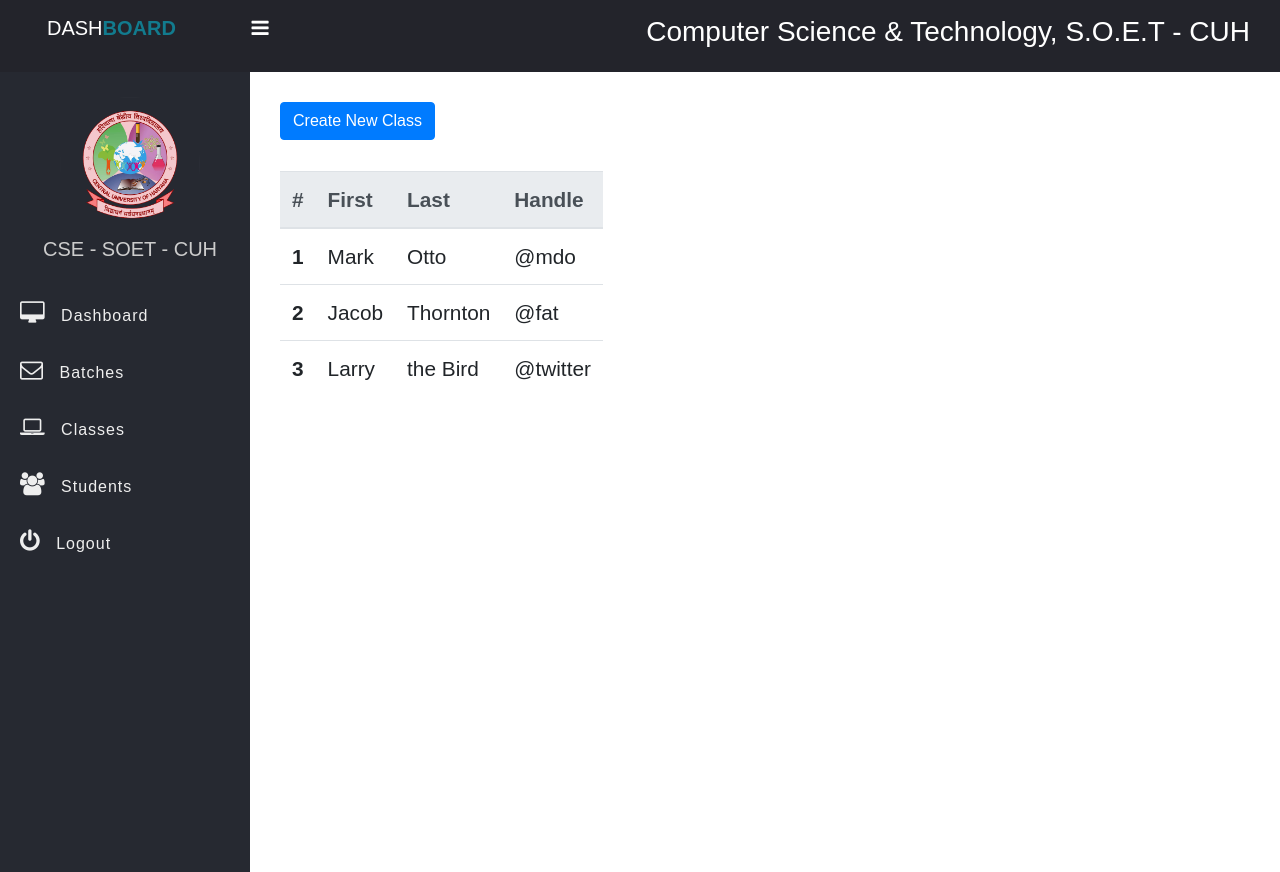
After one commit to rajpatel2619/cuh_soet_cse, a PHP site: page /classes.php in a window 1280 px wide. The commit adds this page. Run offline with PHP 8.4, Linux system fonts and the light colour scheme.

```diff
--- /dev/null
+++ b/classes.php
@@ -0,0 +1,72 @@
+<!DOCTYPE html>
+<html>
+<head>
+	<title>Dashboard</title>
+	<link rel="stylesheet" href="https://stackpath.bootstrapcdn.com/font-awesome/4.7.0/css/font-awesome.min.css">
+	<link rel="stylesheet" href="https://stackpath.bootstrapcdn.com/bootstrap/4.3.1/css/bootstrap.min.css" integrity="sha384-ggOyR0iXCbMQv3Xipma34MD+dH/1fQ784/j6cY/iJTQUOhcWr7x9JvoRxT2MZw1T" crossorigin="anonymous">
+	<link rel="stylesheet" href="css/batch.css">
+	<link rel="stylesheet" href="css/style.css">
+</head>
+<body>
+	<input type="checkbox" id="checkbox">
+	<header class="header">
+		<h2 class="u-name">DASH<b>BOARD</b>
+			<label for="checkbox">
+				<i id="navbtn" class="fa fa-bars" aria-hidden="true"></i>
+			</label>
+		</h2>
+		<h3>Computer Science & Technology, S.O.E.T - CUH</h3>
+		<!-- <i class="fa fa-user" aria-hidden="true"></i> -->
+	</header>
+	<div class="body">
+		<nav class="side-bar">
+			<div class="user-p">
+				<img src="img/cuhlogo.png">
+				<h5>CSE - SOET - CUH</h5>
+			</div>
+			<ul>
+				<li>
+					<a href="dashboard.php">
+						<i class="fa fa-desktop" aria-hidden="true"></i>
+						<span>Dashboard</span>
+					</a>
+				</li>
+				<li>
+					<a href="batches.php">
+						<i class="fa fa-envelope-o" aria-hidden="true"></i>
+						<span>Batches</span>
+					</a>
+				</li>
+				<li>
+					<a href="classes.php">
+						<i class="fa fa-laptop" aria-hidden="true"></i>
+						<span>Classes</span>
+					</a>
+				</li>
+				<li>
+					<a href="students.php">
+						<i class="fa fa-users" aria-hidden="true"></i>
+						<span>Students</span>
+					</a>
+				</li>
+				<!-- <li>
+					<a href="#">
+						<i class="fa fa-cog" aria-hidden="true"></i>
+						<span>Setting</span>
+					</a>
+				</li> -->
+				<li>
+					<a href="#">
+						<i class="fa fa-power-off" aria-hidden="true"></i>
+						<span>Logout</span>
+					</a>
+				</li>
+			</ul>
+		</nav>
+		<section class="main-section">
+			<?php include("./components/class.php") ?>
+		</section>
+	</div>
+
+</body>
+</html>
--- /dev/null
+++ b/components/class.php
@@ -0,0 +1,100 @@
+<!-- <p>
+
+	<i class="fa fa-arrow-right"> Create New Batch</i>
+
+<br><br>
+
+	<i class="fa fa-arrow-down"> Existing Batches</i>
+
+</p> -->
+
+<button type="button" class="btn btn-primary">Create New Class</button>
+<br><br>
+<!-- <table class="table">
+  <thead>
+    <tr>
+      <th scope="col">#</th>
+      <th scope="col">Session</th>
+      <th scope="col">Creation-Date</th>
+    </tr>
+  </thead>
+  <tbody>
+    <tr>
+      <th scope="row">1</th>
+      <td>Mark</td>
+      <td>Otto</td>
+    </tr>
+    <tr>
+      <th scope="row">2</th>
+      <td>Jacob</td>
+      <td>Thornton</td>
+    </tr>
+    <tr>
+      <th scope="row">3</th>
+      <td>Larry</td>
+      <td>the Bird</td>
+    </tr>
+  </tbody>
+</table>
+
+<table class="table">
+  <thead class="thead-dark">
+    <tr>
+      <th scope="col">#</th>
+      <th scope="col">First</th>
+      <th scope="col">Last</th>
+      <th scope="col">Handle</th>
+    </tr>
+  </thead>
+  <tbody>
+    <tr>
+      <th scope="row">1</th>
+      <td>Mark</td>
+      <td>Otto</td>
+      <td>@mdo</td>
+    </tr>
+    <tr>
+      <th scope="row">2</th>
+      <td>Jacob</td>
+      <td>Thornton</td>
+      <td>@fat</td>
+    </tr>
+    <tr>
+      <th scope="row">3</th>
+      <td>Larry</td>
+      <td>the Bird</td>
+      <td>@twitter</td>
+    </tr>
+  </tbody>
+</table> -->
+
+<table class="table">
+  <thead class="thead-light">
+    <tr>
+      <th scope="col">#</th>
+      <th scope="col">First</th>
+      <th scope="col">Last</th>
+      <th scope="col">Handle</th>
+    </tr>
+  </thead>
+  <tbody>
+    <tr>
+      <th scope="row">1</th>
+      <td>Mark</td>
+      <td>Otto</td>
+      <td>@mdo</td>
+    </tr>
+    <tr>
+      <th scope="row">2</th>
+      <td>Jacob</td>
+      <td>Thornton</td>
+      <td>@fat</td>
+    </tr>
+    <tr>
+      <th scope="row">3</th>
+      <td>Larry</td>
+      <td>the Bird</td>
+      <td>@twitter</td>
+    </tr>
+  </tbody>
+</table>
--- /dev/null
+++ b/css/batch.css
@@ -0,0 +1,4 @@
+.main-section{
+	padding: 30px;
+	font-size: 1.3em;
+}
--- /dev/null
+++ b/css/class.css
@@ -0,0 +1,4 @@
+.main-section{
+	padding: 30px;
+	font-size: 1.3em;
+}
--- /dev/null
+++ b/css/student.css
@@ -0,0 +1,4 @@
+.main-section{
+	padding: 30px;
+	font-size: 1.3em;
+}
--- a/css/style.css
+++ b/css/style.css
@@ -33,10 +33,10 @@
 	padding-top: 25px;
 }
 .user-p img {
-	width: 100px;
+	width: 140px;
 	border-radius: 50%;
 }
-.user-p h4 {
+.user-p h5,h6 {
 	color: #ccc;
 	padding: 5px 0;
 
```
Also changed, not shown: batches.php (added, +73 -0 lines), components/batch.php (added, +102 -0 lines), components/connection.php (added, +10 -0 lines), components/student.php (added, +100 -0 lines), dashboard.php (added, +72 -0 lines), students.php (renamed from index.html, +20 -18 lines), components/student_details.php (added).
